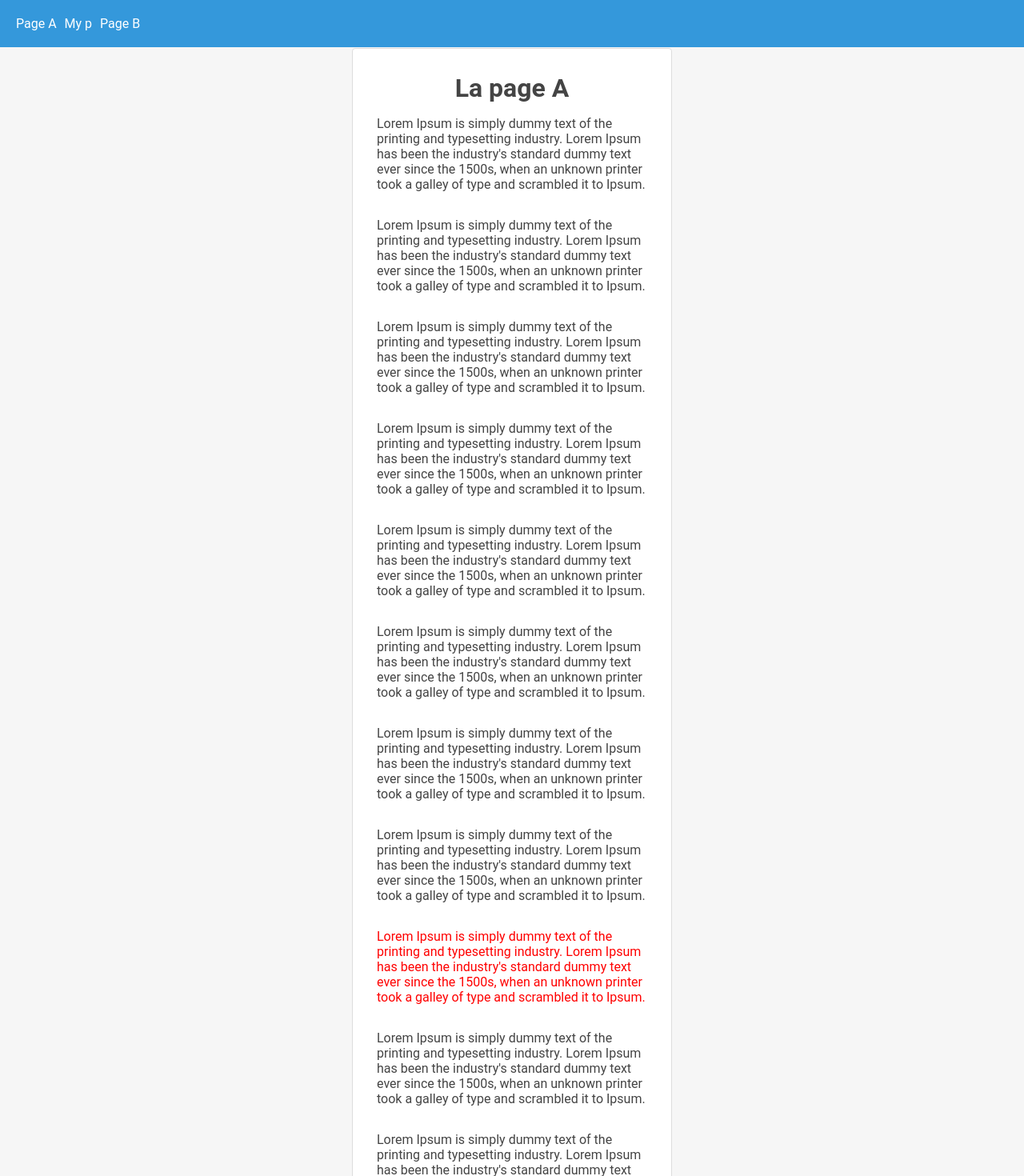
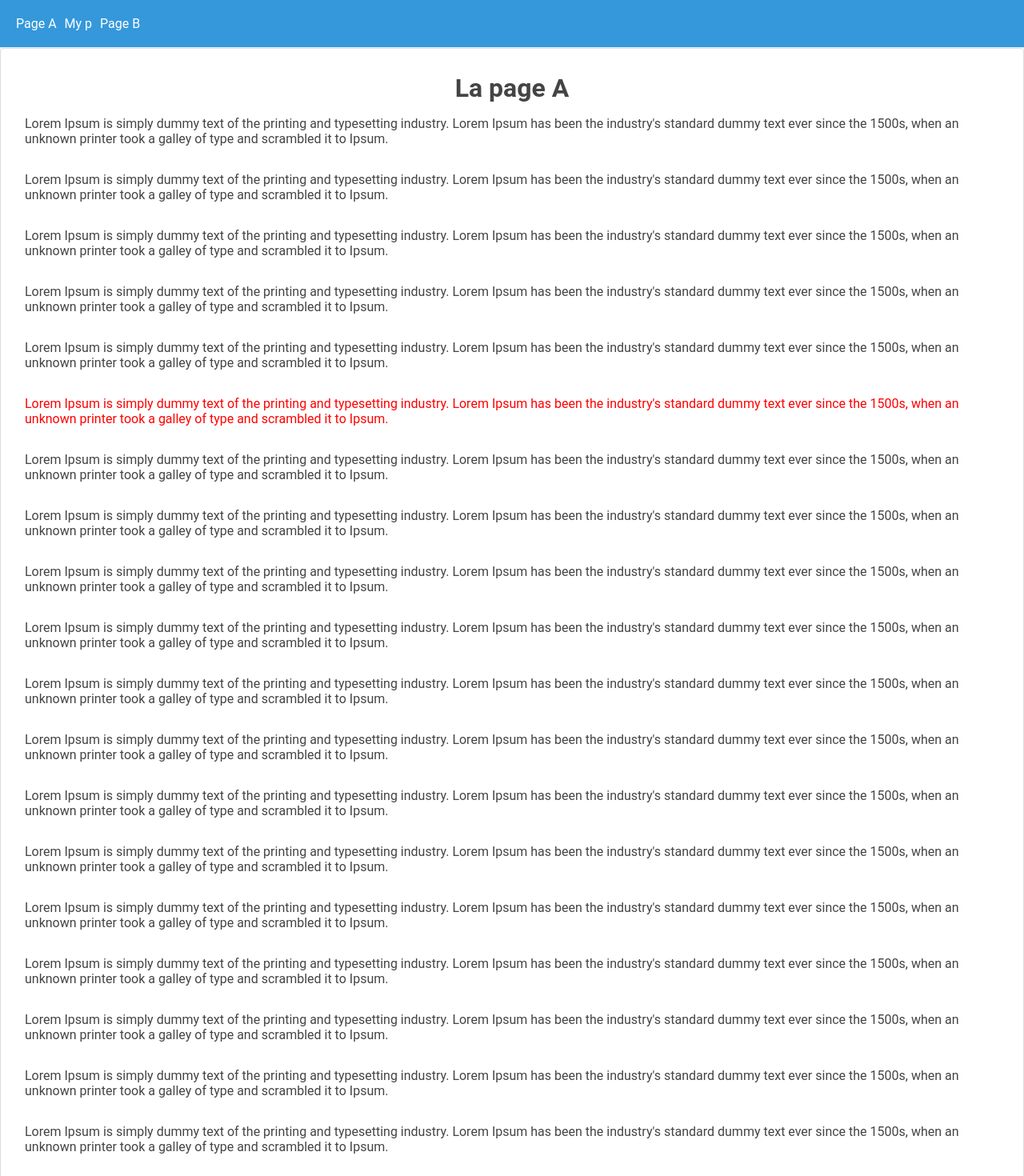
Before and after one commit to dymafr/vue-c18l11, a Vue app: page / in a window 1280 px wide. Shown: the top 1470 px of the page at 80% size. Built offline with nearby package versions, Linux system fonts and the light colour scheme.

Commit message:
3 files modified

```diff
--- a/src/PageA.vue
+++ b/src/PageA.vue
@@ -10,6 +10,42 @@
     "
   >
     <h1>La page A</h1>
+    <p>
+      Lorem Ipsum is simply dummy text of the printing and typesetting industry.
+      Lorem Ipsum has been the industry's standard dummy text ever since the
+      1500s, when an unknown printer took a galley of type and scrambled it to
+      Ipsum.
+    </p>
+    <p>
+      Lorem Ipsum is simply dummy text of the printing and typesetting industry.
+      Lorem Ipsum has been the industry's standard dummy text ever since the
+      1500s, when an unknown printer took a galley of type and scrambled it to
+      Ipsum.
+    </p>
+    <p>
+      Lorem Ipsum is simply dummy text of the printing and typesetting industry.
+      Lorem Ipsum has been the industry's standard dummy text ever since the
+      1500s, when an unknown printer took a galley of type and scrambled it to
+      Ipsum.
+    </p>
+    <p>
+      Lorem Ipsum is simply dummy text of the printing and typesetting industry.
+      Lorem Ipsum has been the industry's standard dummy text ever since the
+      1500s, when an unknown printer took a galley of type and scrambled it to
+      Ipsum.
+    </p>
+    <p>
+      Lorem Ipsum is simply dummy text of the printing and typesetting industry.
+      Lorem Ipsum has been the industry's standard dummy text ever since the
+      1500s, when an unknown printer took a galley of type and scrambled it to
+      Ipsum.
+    </p>
+    <p id="myp" style="color: red">
+      Lorem Ipsum is simply dummy text of the printing and typesetting industry.
+      Lorem Ipsum has been the industry's standard dummy text ever since the
+      1500s, when an unknown printer took a galley of type and scrambled it to
+      Ipsum.
+    </p>
     <p>
       Lorem Ipsum is simply dummy text of the printing and typesetting industry.
       Lorem Ipsum has been the industry's standard dummy text ever since the
@@ -58,7 +94,19 @@
       1500s, when an unknown printer took a galley of type and scrambled it to
       Ipsum.
     </p>
-    <p id="myapp" style="color: red">
+    <p>
+      Lorem Ipsum is simply dummy text of the printing and typesetting industry.
+      Lorem Ipsum has been the industry's standard dummy text ever since the
+      1500s, when an unknown printer took a galley of type and scrambled it to
+      Ipsum.
+    </p>
+    <p>
+      Lorem Ipsum is simply dummy text of the printing and typesetting industry.
+      Lorem Ipsum has been the industry's standard dummy text ever since the
+      1500s, when an unknown printer took a galley of type and scrambled it to
+      Ipsum.
+    </p>
+    <p>
       Lorem Ipsum is simply dummy text of the printing and typesetting industry.
       Lorem Ipsum has been the industry's standard dummy text ever since the
       1500s, when an unknown printer took a galley of type and scrambled it to
@@ -87,8 +135,4 @@
 
 <script setup lang="ts"></script>
 
-<style scoped lang="scss">
-.card {
-  width: 400px;
-}
-</style>
+<style scoped lang="scss"></style>
--- a/src/PageB.vue
+++ b/src/PageB.vue
@@ -87,8 +87,4 @@
 
 <script setup lang="ts"></script>
 
-<style scoped lang="scss">
-.card {
-  width: 400px;
-}
-</style>
+<style scoped lang="scss"></style>
--- a/src/main.ts
+++ b/src/main.ts
@@ -8,6 +8,14 @@ const router = createRouter({
   routes,
   strict: true,
   scrollBehavior(to, from, savePosition) {
+    console.log(to);
+    if (to.hash) {
+      return {
+        el: to.hash,
+        top: 80,
+        behavior: 'smooth',
+      };
+    }
     return {
       top: 0,
     };
```
